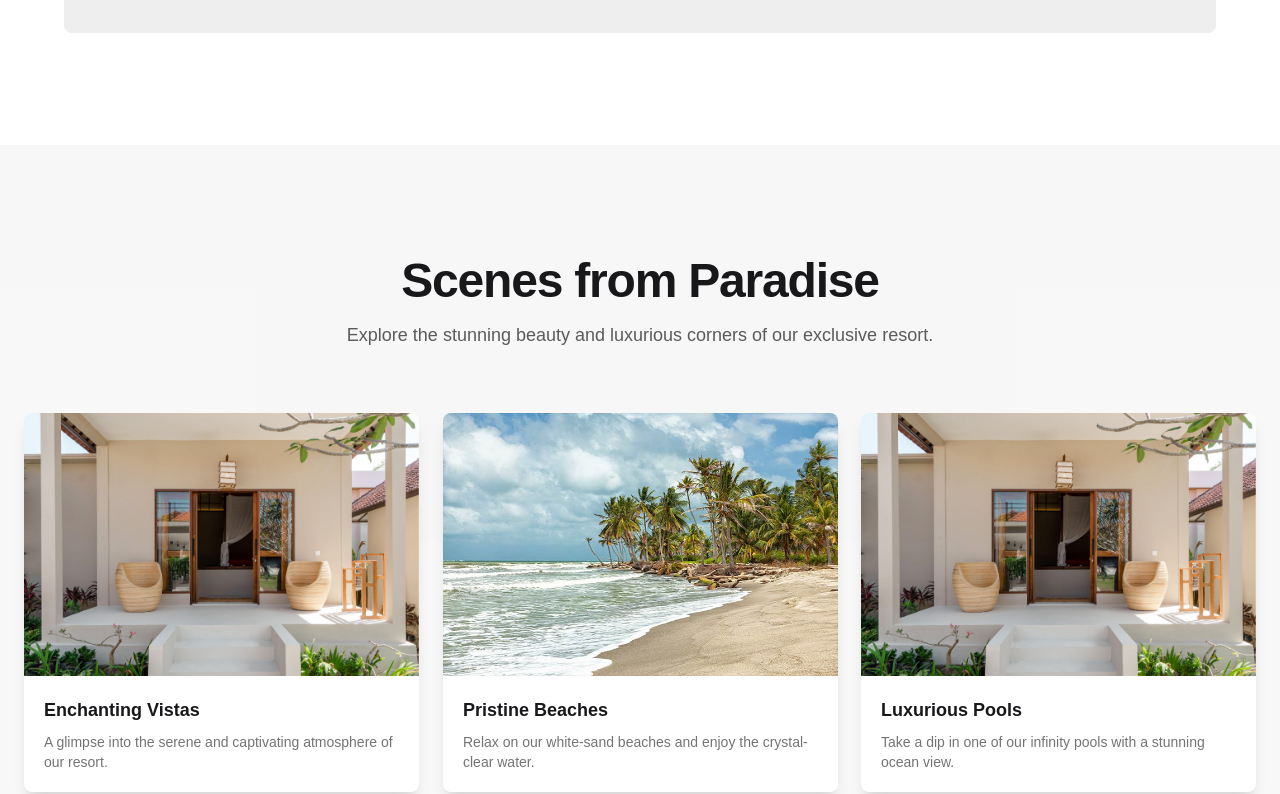
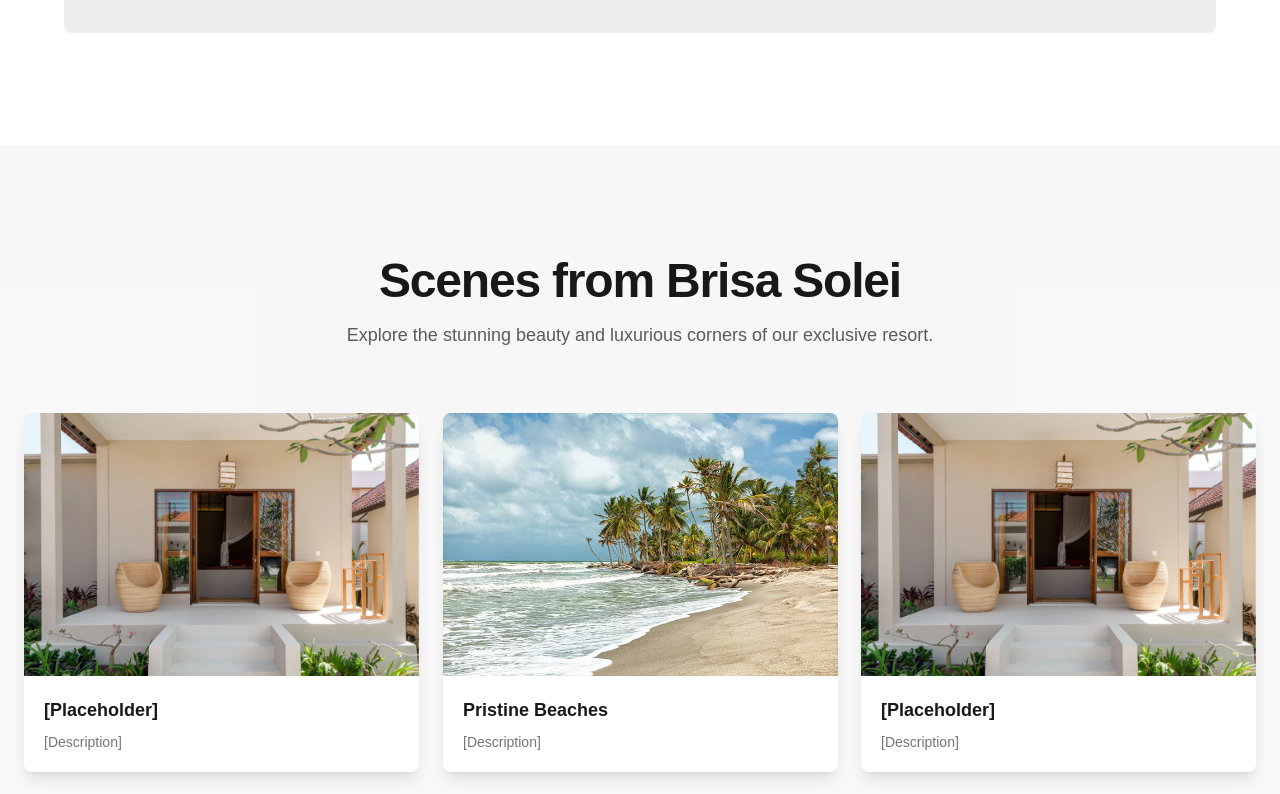
Before and after one commit to themarneilx/resort-booking, a Next.js app: page / in a window 1280 px wide. Shown: the part 2000-2794 px from the top of the page. Built offline with nearby package versions, Linux system fonts and the light colour scheme.

Commit message:
updated placeholders and resort name

```diff
--- a/src/app/page.tsx
+++ b/src/app/page.tsx
@@ -109,7 +109,7 @@ useEffect(() => {
       {/* Discover Section */}
       <section ref={discoverRef} id="discover" className="py-20 sm:py-28 px-6">
         <div className="max-w-6xl mx-auto text-center">
-          <h2 className="text-4xl sm:text-5xl font-bold tracking-tight">Discover Our Paradise</h2>
+          <h2 className="text-4xl sm:text-5xl font-bold tracking-tight">Discover Brisa Solei</h2>
           <p className="mt-4 text-lg text-base-content/70 max-w-2xl mx-auto">From pristine beaches to world-class amenities, every moment is crafted for your delight.</p>
           <div className="grid md:grid-cols-3 gap-8 mt-12 text-left">
             <div className="card bg-base-100 shadow-lg">
--- a/src/components/Footer.tsx
+++ b/src/components/Footer.tsx
@@ -6,7 +6,7 @@ export default function Footer() {
       <div className="max-w-7xl mx-auto py-12 px-6">
         <div className="grid grid-cols-1 md:grid-cols-4 gap-8">
           <div className="md:col-span-1">
-            <h2 className="text-2xl font-bold">Paradise Resorts</h2>
+            <h2 className="text-2xl font-bold">Brisa Solei</h2>
             <p className="mt-2 text-sm text-base-content/70">Your personal slice of heaven.</p>
             <div className="flex gap-4 mt-4">
               <a href="#" className="hover:text-primary transition-colors"><Twitter size={20} /></a>
@@ -27,9 +27,9 @@ export default function Footer() {
             <h3 className="font-semibold tracking-wider uppercase">Contact Us</h3>
             <div className="flex flex-col gap-2 mt-4 text-sm">
               <p>123 Luxury Lane</p>
-              <p>Paradise Island, 10101</p>
-              <p>support@paradiseresorts.example</p>
-              <p>+1 (234) 567-890</p>
+              <p>Medellin, Cebu</p>
+              <p>support@brisasolei.com</p>
+              <p>+63 991 123 4567</p>
             </div>
           </div>
           <div>
@@ -44,7 +44,7 @@ export default function Footer() {
           </div>
         </div>
         <div className="border-t border-base-content/10 mt-8 pt-6 text-center text-sm">
-          <p>&copy; 2025 Paradise Resorts. All rights reserved.</p>
+          <p>&copy; 2025 Brisa Solei. All rights reserved.</p>
         </div>
       </div>
     </footer>
--- a/src/components/GallerySection.tsx
+++ b/src/components/GallerySection.tsx
@@ -36,38 +36,38 @@ export default function GallerySection() {
     {
       src: "/frontpage.jpg",
       alt: "Resort view 1",
-      title: "Enchanting Vistas",
-      description: "A glimpse into the serene and captivating atmosphere of our resort.",
+      title: "[Placeholder]",
+      description: "[Description]",
     },
     {
       src: "/beach1.jpg",
       alt: "Resort view 2",
       title: "Pristine Beaches",
-      description: "Relax on our white-sand beaches and enjoy the crystal-clear water.",
+      description: "[Description]",
     },
     {
       src: "/frontpage.jpg",
       alt: "Resort view 3",
-      title: "Luxurious Pools",
-      description: "Take a dip in one of our infinity pools with a stunning ocean view.",
+      title: "[Placeholder]",
+      description: "[Description]",
     },
     {
       src: "/beach1.jpg",
       alt: "Resort view 4",
       title: "Gourmet Dining",
-      description: "Savor the exquisite flavors from our world-class restaurants.",
+      description: "[Description]",
     },
     {
       src: "/frontpage.jpg",
       alt: "Resort view 5",
-      title: "Private Villas",
-      description: "Experience ultimate privacy and comfort in our exclusive villas.",
+      title: "[Placeholder]",
+      description: "[Description]",
     },
     {
       src: "/beach1.jpg",
       alt: "Resort view 6",
-      title: "Rejuvenating Spa",
-      description: "Indulge in a variety of treatments at our award-winning spa.",
+      title: "[Placeholder]",
+      description: "[Description]",
     },
   ];
 
@@ -75,7 +75,7 @@ export default function GallerySection() {
     <section ref={containerRef} id="gallery" className="w-full py-20 sm:py-28 bg-base-200/50">
       <div className="max-w-7xl mx-auto px-6">
         <div className="text-center mb-12 sm:mb-16">
-            <h2 className="text-4xl sm:text-5xl font-bold tracking-tight">Scenes from Paradise</h2>
+            <h2 className="text-4xl sm:text-5xl font-bold tracking-tight">Scenes from Brisa Solei</h2>
             <p className="mt-4 text-lg text-base-content/70 max-w-2xl mx-auto">Explore the stunning beauty and luxurious corners of our exclusive resort.</p>
         </div>
         <div className="grid gap-6 sm:grid-cols-2 lg:grid-cols-3">
--- a/src/components/Navbar.tsx
+++ b/src/components/Navbar.tsx
@@ -33,7 +33,7 @@ export default function Navbar() {
             <li><a href="#contact">Contact</a></li>
           </ul>
         </div>
-        <Link href="/" className="btn btn-ghost text-xl normal-case">🌴 Paradise</Link>
+        <Link href="/" className="btn btn-ghost text-xl normal-case">Brisa Solei</Link>
       </div>
       <div className="navbar-center hidden lg:flex">
         <ul className="menu menu-horizontal px-1">
```
